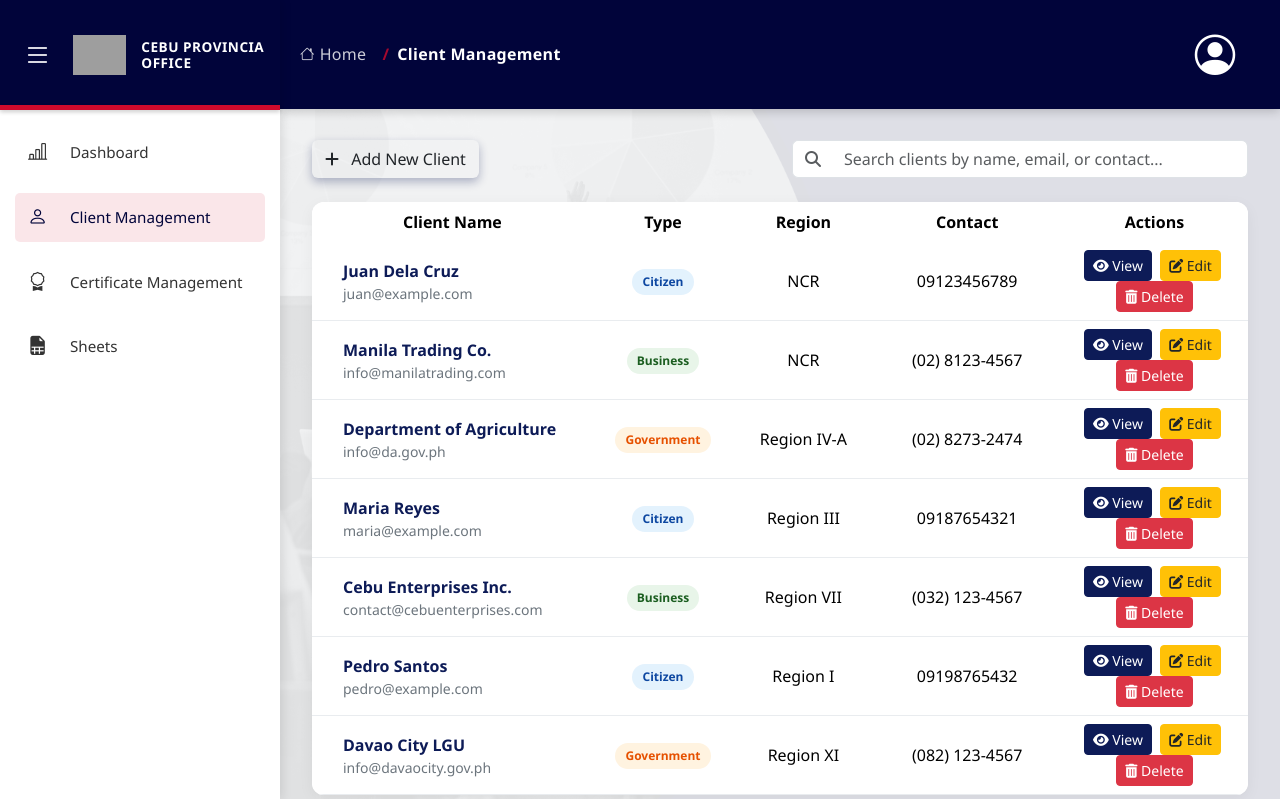
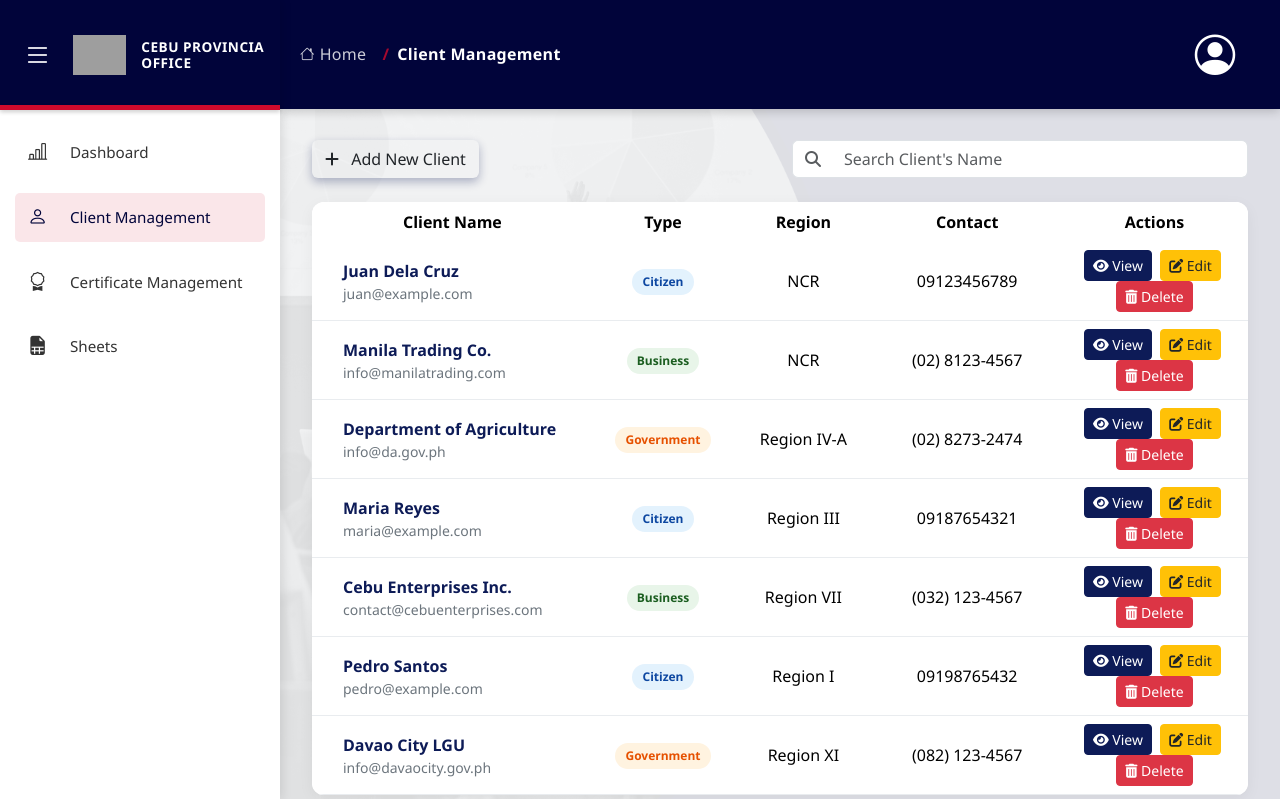
Before and after one commit to mackmack08/DTI-ECert, a PHP site: page /dti/client_management.php in a window 1280 px wide. Shown: the top 799 px of the page. Run offline with PHP 8.4, Linux system fonts and the light colour scheme; grey boxes are pictures that could not be loaded.

Commit message:
Update client_management.php

```diff
--- a/DTI/client_management.php
+++ b/DTI/client_management.php
@@ -377,7 +377,7 @@ include('sidebar.php');
                     <span class="input-group-text bg-white border-end-0">
                         <i class="fas fa-search text-muted"></i>
                     </span>
-                    <input type="text" class="form-control search-input border-start-0" placeholder="Search clients by name, email, or contact...">
+                    <input type="text" class="form-control search-input border-start-0" placeholder="Search Client's Name">
                 </div>
             </div>
         </div>
```
